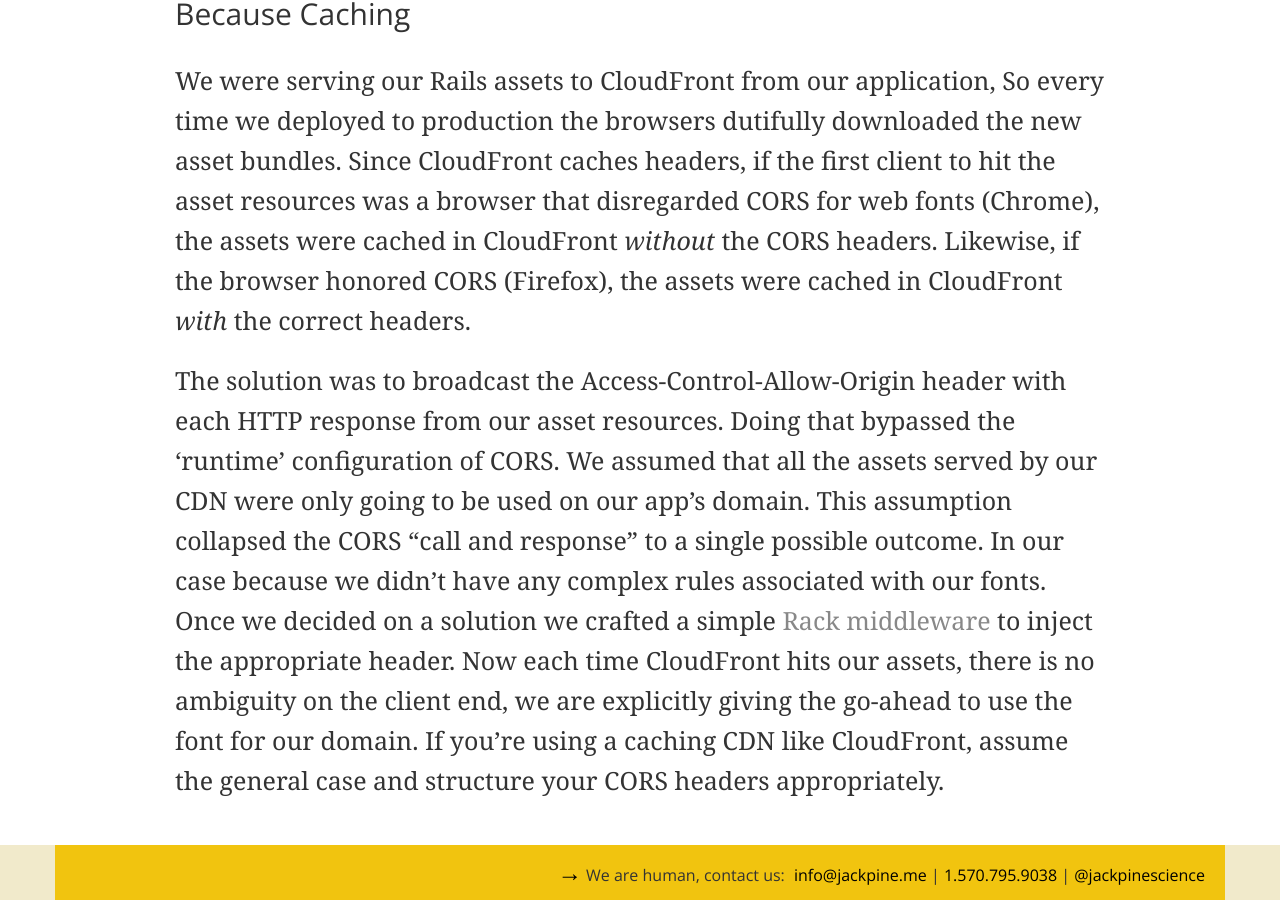
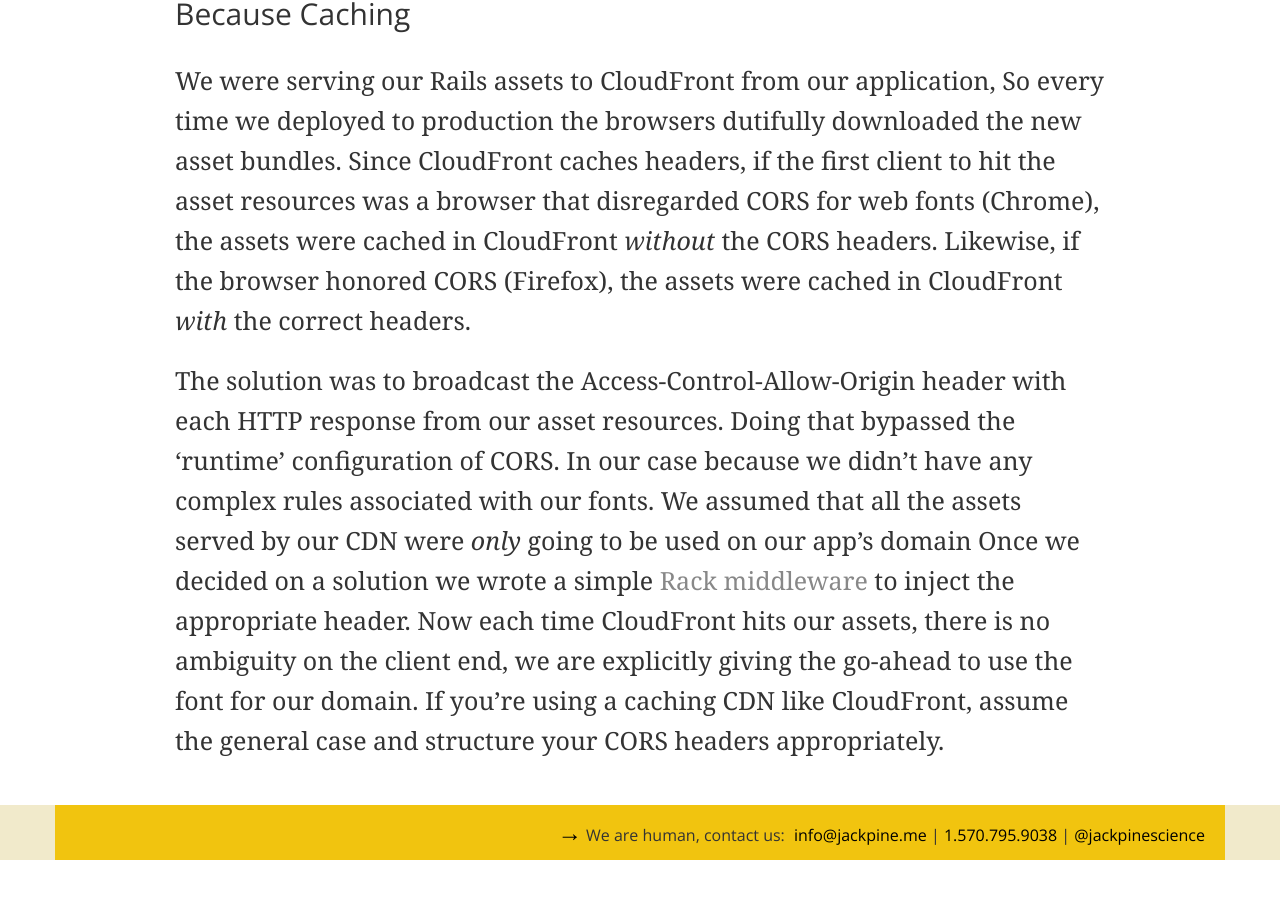
Before and after one commit to jackpine/jackpine.github.com, a Jekyll site: the page built from _posts/2014-01-10-cors-broken-on-cloudfront.markdown, in a window 1280 px wide and 900 px high, scrolled down 1452 px. Built offline with Jekyll 4.4.1, drawn with Linux system fonts in a browser that asks for light colours; Markdown is read by kramdown in place of the engine named in the settings; after the commit the page ends 2312 px from its top, so only the background shows below that.

Commit message:
update CORS post wording

```diff
--- a/_posts/2014-01-10-cors-broken-on-cloudfront.markdown
+++ b/_posts/2014-01-10-cors-broken-on-cloudfront.markdown
@@ -23,4 +23,4 @@ Because Caching
 
 We were serving our Rails assets to CloudFront from our application, So every time we deployed to production the browsers dutifully downloaded the new asset bundles. Since CloudFront caches headers, if the first client to hit the asset resources was a browser that disregarded CORS for web fonts (Chrome), the assets were cached in CloudFront _without_ the CORS headers. Likewise, if the browser honored CORS (Firefox), the assets were cached in CloudFront _with_ the correct headers.
 
-The solution was to broadcast the Access-Control-Allow-Origin header with each HTTP response from our asset resources. Doing that bypassed the 'runtime' configuration of CORS. We assumed that all the assets served by our CDN were only going to be used on our app's domain. This assumption collapsed the CORS "call and response" to a single possible outcome. In our case because we didn't have any complex rules associated with our fonts. Once we decided on a solution we crafted a simple [Rack middleware](https://github.com/svevang/rack-customheader) to inject the appropriate header. Now each time CloudFront hits our assets, there is no ambiguity on the client end, we are explicitly giving the go-ahead to use the font for our domain. If you're using a caching CDN like CloudFront, assume the general case and structure your CORS headers appropriately.
+The solution was to broadcast the Access-Control-Allow-Origin header with each HTTP response from our asset resources. Doing that bypassed the 'runtime' configuration of CORS. In our case because we didn't have any complex rules associated with our fonts. We assumed that all the assets served by our CDN were _only_ going to be used on our app's domain  Once we decided on a solution we wrote a simple [Rack middleware](https://github.com/svevang/rack-customheader) to inject the appropriate header. Now each time CloudFront hits our assets, there is no ambiguity on the client end, we are explicitly giving the go-ahead to use the font for our domain. If you're using a caching CDN like CloudFront, assume the general case and structure your CORS headers appropriately.
```
